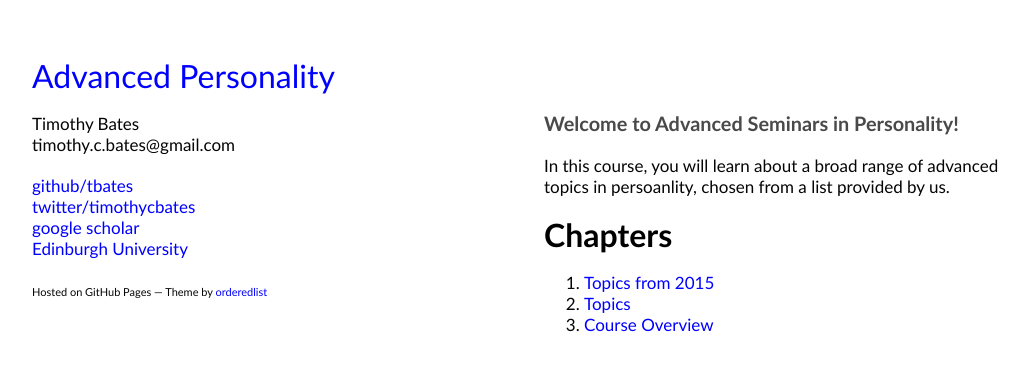
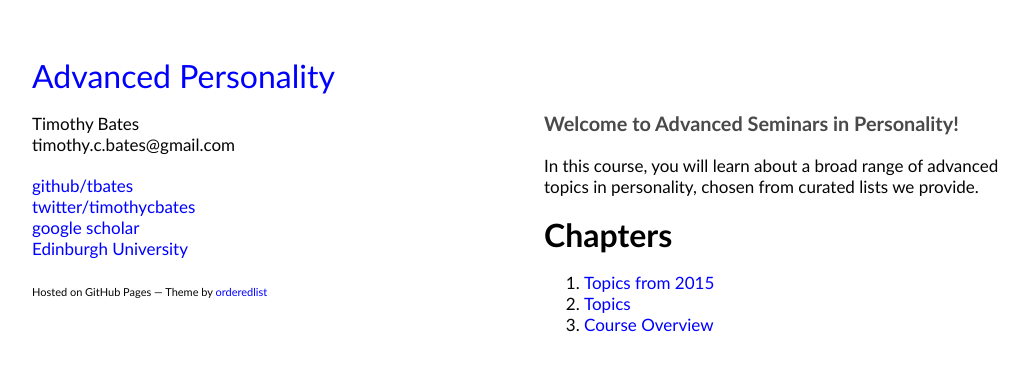
Before and after one commit to tbates/Seminar_in_Personality, a Jekyll site: the page built from index.html, in a window 1280 px wide. Shown: the top 371 px of the page, without its empty margins (26-1055 px from the left). Built offline with Jekyll 4.4.1, drawn with Linux system fonts in a browser that asks for light colours.

Commit message:
no message

```diff
--- a/_config.yml
+++ b/_config.yml
@@ -1,9 +1,9 @@
-repository: "tbates/Multivariate-Stats-Course"
-url: "https://tbates.github.io/"
+repository: "tbates/Seminar_in_Personality/"
 # Note - if you enable this, use jekyll --baseurl '/' to view locally
-baseurl: "/Seminar_in_Personality"
+baseurl: "/Seminar_in_Personality/"  # the subpath of your site, e.g. /blog/
+url: "http://tbates.github.io/" # the base hostname & protocol for your site
 
 # Name of your blog (this will show up at the top of your page and in the RSS feed)
-name: Advanced Personality
+name: "Advanced Personality"
 # Short description (goes below the title; it will also be used in the RSS feed)
 description: "Advanced topics in personality science"
--- a/index.html
+++ b/index.html
@@ -8,7 +8,7 @@ title: "Advanced Seminars in Personality"
 
 <h3><a name="welcome" class="anchor" href="#welcome"><span class="octicon octicon-link"></span></a>Welcome to Advanced Seminars in Personality!</h3>
 
-<p>In this course, you will learn about a broad range of advanced topics in persoanlity, chosen from a list provided by us.</p>
+<p>In this course, you will learn about a broad range of advanced topics in personality, chosen from curated lists we provide.</p>
 
 <div id="home">
   <h1>Chapters</h1>
```
